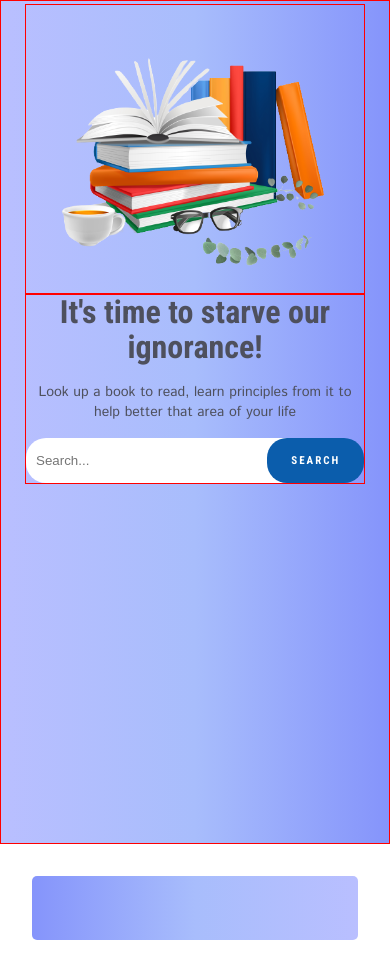
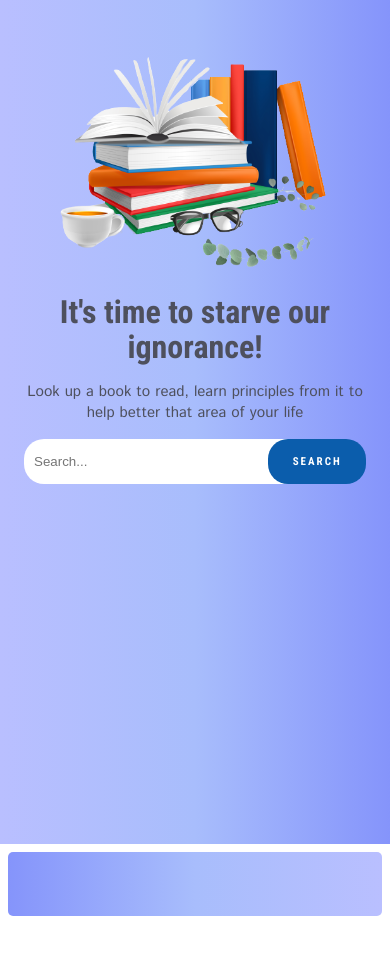
Before and after one commit to Coderio10/Library-app, a React app: page / in a window 390 px wide. After the commit the page ends 924 px from the top, so only its background shows below. Built offline with nearby package versions, Linux system fonts and the light colour scheme; a web font is replaced by a local one.

Commit message:
RESPONSIVENESS  --FIXED

```diff
--- a/src/css/index.css
+++ b/src/css/index.css
@@ -52,7 +52,7 @@ section {
     align-items: center;
     min-height: 100vh;
     color: var(--text);
-    padding: 0 4rem;
+    padding: 2rem 4rem;
 }
 
 /* text Section */
@@ -151,7 +151,6 @@ section {
 .search-section {
     width: 100%;
     height: 200px;
-    border: 1px solid red;
     margin-top: 100px;
 }
 
@@ -309,7 +308,6 @@ section {
     .hero{
         flex-direction: column-reverse;
         justify-content: flex-end;
-        border: 1px solid red;
         padding: 0.2rem 1.5rem;
     }
 
@@ -317,7 +315,6 @@ section {
         text-align: center;
         width: 100%;
         padding-right: 0;
-        border: 1px solid red;
     }
 
     .text-sec h1 {
@@ -326,11 +323,10 @@ section {
     }
 
     .text-sec p {
-        font-size: 14px;
+        font-size: 15px;
     }
 
     .img-sec {
-        border: 1px solid red;
         width: 100%;
     }
 
@@ -351,5 +347,16 @@ section {
         height: 30px;
     }
 
+    .result-section{
+        justify-content: center;
+        align-items: center;
+        border-radius: 5px;
+        gap: 0.5rem;
+        row-gap: 2rem;
+        padding: 2rem 1rem;
+    }
 
+    section:last-child {
+        padding: 0.5rem;
+    }
 }
```
